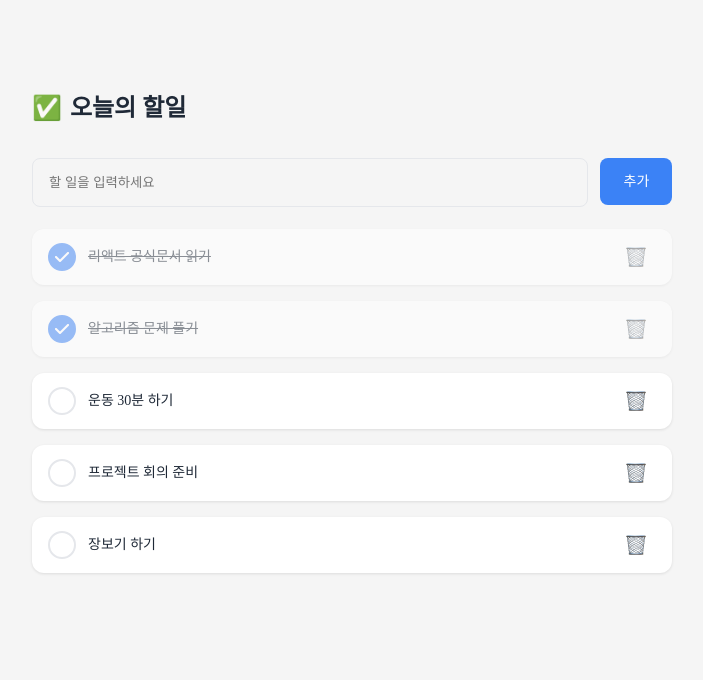
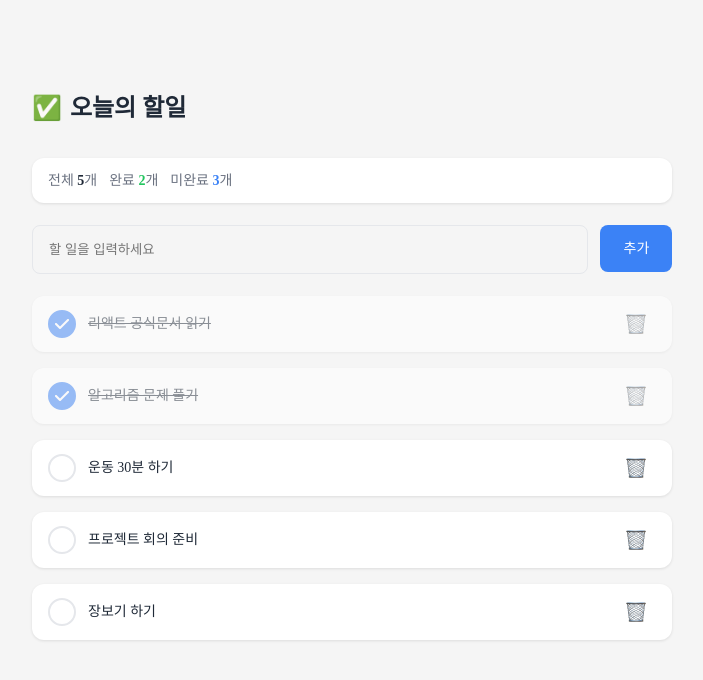
Before and after one commit to IT-Cotato/13th-Frontend-Assignment, a React (Vite) app: page / in a window 1280 px wide. Shown: the top 680 px of the page, without its empty margins (288-991 px from the left). Built offline with nearby package versions, Linux system fonts and the light colour scheme.

Commit message:
feat&refactor: TodoCounter 기능 구현, 상태 관리 함수 상위 컴포넌트로 이동

```diff
--- a/src/App.tsx
+++ b/src/App.tsx
@@ -4,16 +4,45 @@ import TodoInput from "./ui/TodoInput";
 import TodoList from "./TodoList";
 import { useState } from "react";
 import { todoItems } from "./data";
+import TodoCounter from "./ui/TodoCounter";
 
 export default function App() {
     // 투두리스트 상태 관리
     const [listState, setListState] = useState(todoItems);
 
+    // 체크 토글 이벤트 핸들러
+    function handleToggle(id: number) {
+        setListState((prevList) =>
+            prevList.map((item) =>
+                item.id === id ? { ...item, completed: !item.completed } : item,
+            ),
+        );
+    }
+
+    // 삭제 버튼 이벤트 핸들러
+    function handleDelete(id: number) {
+        setListState((prevList) => prevList.filter((item) => item.id !== id));
+    }
+
+    // 투두 카운터 계산
+    const totalCount = listState.length;
+    const completedCount = listState.filter((item) => item.completed).length;
+    const remainingCount = listState.filter((item) => !item.completed).length;
+
     return (
         <>
             <TodoHeader />
+            <TodoCounter
+                totalCount={totalCount}
+                completedCount={completedCount}
+                remainingCount={remainingCount}
+            />
             <TodoInput listState={listState} setListState={setListState} />
-            <TodoList listState={listState} setListState={setListState} />
+            <TodoList
+                listState={listState}
+                onDelete={handleDelete}
+                onToggle={handleToggle}
+            />
         </>
     );
 }
--- a/src/TodoList.tsx
+++ b/src/TodoList.tsx
@@ -1,14 +1,15 @@
-import type { Dispatch, SetStateAction } from "react";
 import Empty from "./ui/Empty";
 import TodoCard from "./ui/TodoCard";
 import type { TodoItem } from "./types";
 
 export default function TodoList({
     listState,
-    setListState,
+    onToggle,
+    onDelete,
 }: {
     listState: TodoItem[];
-    setListState: Dispatch<SetStateAction<TodoItem[]>>;
+    onToggle: (id: number) => void;
+    onDelete: (id: number) => void;
 }) {
     if (listState.length === 0) {
         return <Empty />;
@@ -17,9 +18,11 @@ export default function TodoList({
         <TodoCard
             key={todoItems.id}
             {...todoItems}
-            setListState={setListState}
+            onToggle={onToggle}
+            onDelete={onDelete}
         />
     ));
+
     return (
         <>
             <ul id="todoList">{todoItem}</ul>
--- a/src/css/App.css
+++ b/src/css/App.css
@@ -186,3 +186,38 @@ button#addButton {
 #delete-button img {
     background-color: transparent;
 }
+
+#TodoCounter-container {
+    display: flex;
+    height: 45px;
+    padding: 12px 16px;
+    box-sizing: border-box;
+    align-items: center;
+    gap: 12px;
+    flex-shrink: 0;
+    align-self: stretch;
+
+    border-radius: 12px;
+    background: #fff;
+    box-shadow: 0 1px 3px 0 rgba(0, 0, 0, 0.1);
+
+    color: #6b7280;
+    font-size: 14px;
+    font-weight: 400;
+}
+
+.total-count {
+    color: #1f2937;
+    font-size: 14px;
+    font-weight: 600;
+}
+
+.completed-count {
+    color: #22c55e;
+    font-weight: 600;
+}
+
+.remaining-count {
+    color: #3b82f6;
+    font-weight: 600;
+}
--- a/src/ui/CheckButton.tsx
+++ b/src/ui/CheckButton.tsx
@@ -1,30 +1,17 @@
 import checkIcon from "../resource/checked-icon.png";
-import { useState, type Dispatch, type SetStateAction } from "react";
-import type { TodoItem } from "../types";
 
 export default function CheckButton({
-    selectCardId,
+    onToggle,
     completed,
-    setListState,
 }: {
-    selectCardId: number;
-    setListState: Dispatch<SetStateAction<TodoItem[]>>;
+    onToggle: () => void;
     completed: true | false;
 }) {
-    const handleCheckbox = () => {
-        setListState((prevList) =>
-            prevList.map((item) =>
-                item.id === selectCardId
-                    ? { ...item, completed: !item.completed }
-                    : item,
-            ),
-        );
-    };
     return (
         <>
-            <span className="check-icon" onClick={handleCheckbox}>
+            <span className="check-icon" onClick={onToggle}>
                 {completed && (
-                    <img src={checkIcon} alt="삭제" width={14} height={10} />
+                    <img src={checkIcon} alt="체크" width={14} height={10} />
                 )}
             </span>
         </>
--- a/src/ui/DeleteButton.tsx
+++ b/src/ui/DeleteButton.tsx
@@ -1,24 +1,9 @@
-import type { Dispatch, SetStateAction } from "react";
 import trashIcon from "../resource/trashcan-icon.png";
-import type { TodoItem } from "../types";
 
-export default function DeleteButton({
-    selectCardId,
-    setListState,
-}: {
-    selectCardId: number;
-    setListState: Dispatch<SetStateAction<TodoItem[]>>;
-}) {
-    function handleDelete(id: number) {
-        setListState((prevList) => prevList.filter((item) => item.id !== id));
-    }
-
+export default function DeleteButton({ onDelete }: { onDelete: () => void }) {
     return (
         <>
-            <button
-                id="delete-button"
-                onClick={() => handleDelete(selectCardId)}
-            >
+            <button id="delete-button" onClick={onDelete}>
                 <img src={trashIcon} alt="삭제" width={20} height={20} />
             </button>
         </>
--- a/src/ui/TodoCard.tsx
+++ b/src/ui/TodoCard.tsx
@@ -1,15 +1,16 @@
 import DeleteButton from "./DeleteButton";
 import CheckButton from "./CheckButton";
 import type { TodoItem } from "../types";
-import type { Dispatch, SetStateAction } from "react";
 
 export default function TodoCard({
     id,
     text,
     completed,
-    setListState,
+    onToggle,
+    onDelete,
 }: TodoItem & {
-    setListState: Dispatch<SetStateAction<TodoItem[]>>;
+    onToggle: (id: number) => void;
+    onDelete: (id: number) => void;
 }) {
     return (
         <>
@@ -22,13 +23,12 @@ export default function TodoCard({
                 />
                 <label>
                     <CheckButton
-                        selectCardId={id}
-                        setListState={setListState}
                         completed={completed}
+                        onToggle={() => onToggle(id)}
                     />
                     {completed ? <del>{text}</del> : text}
                 </label>
-                <DeleteButton selectCardId={id} setListState={setListState} />
+                <DeleteButton onDelete={() => onDelete(id)} />
             </li>
         </>
     );
--- /dev/null
+++ b/src/ui/TodoCounter.tsx
@@ -0,0 +1,27 @@
+export default function TodoCounter({
+    totalCount,
+    completedCount,
+    remainingCount,
+}: {
+    totalCount: number;
+    completedCount: number;
+    remainingCount: number;
+}) {
+    return (
+        <>
+            <div id="TodoCounter-container">
+                <span>
+                    전체 <span className="total-count">{totalCount}</span>개
+                </span>
+                <span>
+                    완료{" "}
+                    <span className="completed-count">{completedCount}</span>개
+                </span>
+                <span>
+                    미완료{" "}
+                    <span className="remaining-count">{remainingCount}</span>개
+                </span>
+            </div>
+        </>
+    );
+}
--- a/src/ui/TodoInput.tsx
+++ b/src/ui/TodoInput.tsx
@@ -1,5 +1,5 @@
 import { useState } from "react";
-import type { TodoItem } from "./types";
+import type { TodoItem } from "../types.ts";
 
 export default function TodoInput({
     listState,
```
